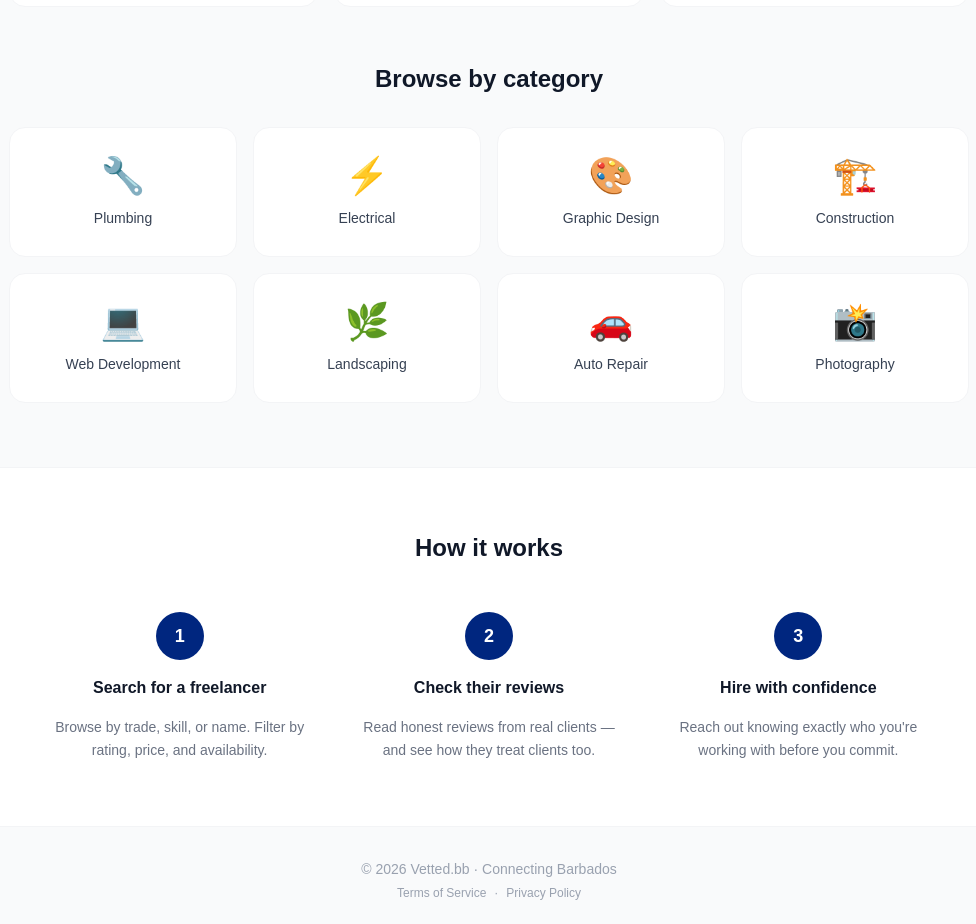
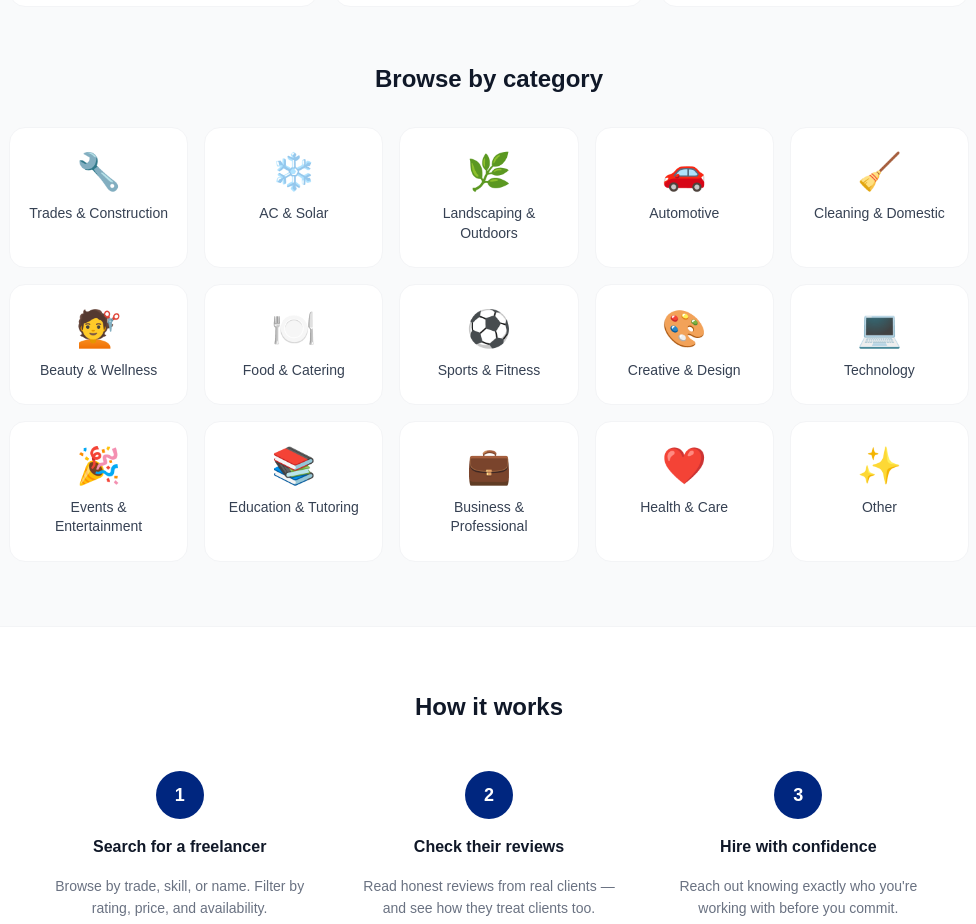
Before and after one commit to CodeCarson246/Vetted-bb, a Next.js app: page / in a window 1280 px wide. Shown: the part 840-1764 px from the top of the page, without its empty margins (151-1127 px from the left). Built offline with nearby package versions, Linux system fonts and the light colour scheme; no server answers.

Commit message:
15 categories with smart search, category field on profiles, 5-column grid

```diff
--- a/app/dashboard/page.js
+++ b/app/dashboard/page.js
@@ -67,6 +67,7 @@ export default function Dashboard() {
   const [hourlyRate, setHourlyRate] = useState('')
   const [available, setAvailable] = useState(false)
   const [skillsInput, setSkillsInput] = useState('')
+  const [category, setCategory] = useState('')
   const [saving, setSaving] = useState(false)
   const [saveSuccess, setSaveSuccess] = useState(false)
   const [saveError, setSaveError] = useState(null)
@@ -90,6 +91,7 @@ export default function Dashboard() {
   const [createLocation, setCreateLocation] = useState('')
   const [createBio, setCreateBio] = useState('')
   const [createRate, setCreateRate] = useState('')
+  const [createCategory, setCreateCategory] = useState('')
   const [createSkills, setCreateSkills] = useState('')
   const [createAvailable, setCreateAvailable] = useState(true)
   const [createServices, setCreateServices] = useState([])
@@ -153,6 +155,7 @@ export default function Dashboard() {
           setHourlyRate(p.hourly_rate || '')
           setAvailable(p.available || false)
           setSkillsInput((p.skills || []).join(', '))
+          setCategory(p.category || '')
           setAvatarUrl(p.avatar_url || '')
 
           const { data: r } = await supabase
@@ -186,13 +189,13 @@ export default function Dashboard() {
 
     const { error } = await supabase
       .from('freelancers')
-      .update({ bio, hourly_rate: hourlyRate, available, skills })
+      .update({ bio, hourly_rate: hourlyRate, available, skills, category })
       .eq('user_id', user.id)
 
     if (error) {
       setSaveError(error.message)
     } else {
-      setProfile(prev => ({ ...prev, bio, hourly_rate: hourlyRate, available, skills }))
+      setProfile(prev => ({ ...prev, bio, hourly_rate: hourlyRate, available, skills, category }))
       setSaveSuccess(true)
       setTimeout(() => { setSaveSuccess(false); setShowEditForm(false) }, 1500)
     }
@@ -217,6 +220,7 @@ export default function Dashboard() {
         hourly_rate: createRate,
         available: createAvailable,
         skills,
+        category: createCategory || null,
         user_id: user.id,
         email: user.email,
         rating: 0,
@@ -793,6 +797,21 @@ export default function Dashboard() {
                   </div>
 
                   <div>
+                    <label className="block text-sm font-medium text-gray-700 mb-1">Category</label>
+                    <select
+                      value={category}
+                      onChange={e => setCategory(e.target.value)}
+                      className="w-full px-4 py-3 border border-gray-200 rounded-xl text-gray-900 outline-none focus:border-gray-400 bg-white"
+                    >
+                      <option value="">Select a category</option>
+                      {["Trades & Construction","AC & Solar","Landscaping & Outdoors","Automotive","Cleaning & Domestic","Beauty & Wellness","Food & Catering","Sports & Fitness","Creative & Design","Technology","Events & Entertainment","Education & Tutoring","Business & Professional","Health & Care","Other"].map(c => (
+                        <option key={c} value={c}>{c}</option>
+                      ))}
+                    </select>
+                    <p className="text-xs text-gray-400 mt-1.5">This helps clients find you when browsing categories.</p>
+                  </div>
+
+                  <div>
                     <label className="block text-sm font-medium text-gray-700 mb-2">Price tier</label>
                     <div className="grid grid-cols-2 gap-2 sm:grid-cols-4">
                       {PRICE_TIERS.map(tier => (
@@ -1320,6 +1339,24 @@ export default function Dashboard() {
                           />
                         </div>
                         {createErrors.trade && <p className="text-xs text-red-500 mt-1">{createErrors.trade}</p>}
+                      </div>
+
+                      {/* Category */}
+                      <div>
+                        <label className="block text-sm font-semibold text-gray-700 mb-1.5">Category</label>
+                        <select
+                          value={createCategory}
+                          onChange={e => setCreateCategory(e.target.value)}
+                          className="w-full px-4 py-3 border border-gray-200 rounded-lg text-gray-900 outline-none bg-white"
+                          onFocus={e => e.target.style.borderColor = '#00267F'}
+                          onBlur={e => e.target.style.borderColor = ''}
+                        >
+                          <option value="">Select a category</option>
+                          {["Trades & Construction","AC & Solar","Landscaping & Outdoors","Automotive","Cleaning & Domestic","Beauty & Wellness","Food & Catering","Sports & Fitness","Creative & Design","Technology","Events & Entertainment","Education & Tutoring","Business & Professional","Health & Care","Other"].map(c => (
+                            <option key={c} value={c}>{c}</option>
+                          ))}
+                        </select>
+                        <p className="text-xs text-gray-400 mt-1.5">This helps clients find you when browsing categories.</p>
                       </div>
 
                       {/* Location */}
--- a/app/page.js
+++ b/app/page.js
@@ -3,14 +3,21 @@ import { useState, useEffect } from 'react'
 import { supabase } from '@/lib/supabase'
 
 const categories = [
-  { icon: "🔧", name: "Plumbing" },
-  { icon: "⚡", name: "Electrical" },
-  { icon: "🎨", name: "Graphic Design" },
-  { icon: "🏗️", name: "Construction" },
-  { icon: "💻", name: "Web Development" },
-  { icon: "🌿", name: "Landscaping" },
-  { icon: "🚗", name: "Auto Repair" },
-  { icon: "📸", name: "Photography" },
+  { icon: "🔧", name: "Trades & Construction", searchQuery: "electrician plumber carpenter mason painter roofer welder tiler construction builder" },
+  { icon: "❄️", name: "AC & Solar", searchQuery: "ac air conditioning solar installer technician cooling heating" },
+  { icon: "🌿", name: "Landscaping & Outdoors", searchQuery: "landscaper gardener pool cleaner pest control tree garden lawn irrigation" },
+  { icon: "🚗", name: "Automotive", searchQuery: "mechanic auto car body repair detailer tow boat motorcycle vehicle engine" },
+  { icon: "🧹", name: "Cleaning & Domestic", searchQuery: "cleaner cleaning housekeeper laundry maid domestic janitor ironing" },
+  { icon: "💇", name: "Beauty & Wellness", searchQuery: "hairdresser barber nail makeup artist massage therapist personal trainer nutritionist beauty salon" },
+  { icon: "🍽️", name: "Food & Catering", searchQuery: "chef caterer baker bartender food vendor cake catering meal prep cook" },
+  { icon: "⚽", name: "Sports & Fitness", searchQuery: "football cricket swimming tennis gym trainer dance yoga coach instructor fitness" },
+  { icon: "🎨", name: "Creative & Design", searchQuery: "graphic designer photographer videographer web designer social media content creator illustrator" },
+  { icon: "💻", name: "Technology", searchQuery: "web developer app developer IT support computer repair network CCTV installer tech" },
+  { icon: "🎉", name: "Events & Entertainment", searchQuery: "DJ event planner MC host decorator sound technician lighting band musician entertainment" },
+  { icon: "📚", name: "Education & Tutoring", searchQuery: "tutor teacher maths english music driving language special needs education instructor" },
+  { icon: "💼", name: "Business & Professional", searchQuery: "accountant bookkeeper lawyer notary HR consultant marketing translator business professional" },
+  { icon: "❤️", name: "Health & Care", searchQuery: "nurse caregiver babysitter nanny elder care first aid health carer" },
+  { icon: "✨", name: "Other", searchQuery: "other" },
 ]
 
 const iconStyle = { width: '40px', height: '28px', display: 'flex', alignItems: 'center', justifyContent: 'center', fontSize: '28px' }
@@ -207,18 +214,17 @@ export default function Home() {
       {/* Browse by category */}
       <section className="max-w-5xl mx-auto px-4 sm:px-8 pb-16">
         <h2 className="text-2xl font-bold text-gray-900 mb-8 text-center">Browse by category</h2>
-        <div className="grid grid-cols-2 md:grid-cols-4 gap-4">
+        <div className="grid grid-cols-2 md:grid-cols-3 lg:grid-cols-5 gap-4">
           {categories.map((cat) => (
             <a
               key={cat.name}
-              href={`/search?q=${cat.name}`}
-              className="flex flex-col items-center gap-3 p-7 bg-white border border-gray-100 rounded-2xl hover:shadow-sm cursor-pointer transition-all group"
-              style={{ '--hover-border': '#00267F' }}
+              href={`/search?q=${encodeURIComponent(cat.searchQuery)}`}
+              className="flex flex-col items-center gap-3 px-4 py-6 bg-white border border-gray-100 rounded-2xl hover:shadow-sm cursor-pointer transition-all group"
               onMouseEnter={e => e.currentTarget.style.borderColor = '#00267F'}
               onMouseLeave={e => e.currentTarget.style.borderColor = ''}
             >
               <span className="text-4xl">{cat.icon}</span>
-              <span className="font-medium text-gray-700 text-sm">{cat.name}</span>
+              <span className="font-medium text-gray-700 text-sm text-center leading-snug">{cat.name}</span>
             </a>
           ))}
         </div>
--- a/app/search/page.js
+++ b/app/search/page.js
@@ -75,11 +75,11 @@ function SearchPage() {
 
   const filtered = freelancers
     .filter(f => {
-      if (query && !(
-        f.name.toLowerCase().includes(query.toLowerCase()) ||
-        f.trade.toLowerCase().includes(query.toLowerCase()) ||
-        f.skills.some(s => s.toLowerCase().includes(query.toLowerCase()))
-      )) return false
+      if (query) {
+        const words = query.toLowerCase().split(/\s+/).filter(Boolean)
+        const haystack = [f.name, f.trade, f.category || '', ...(f.skills || [])].join(' ').toLowerCase()
+        if (!words.some(w => haystack.includes(w))) return false
+      }
       if (availability === 'available' && !f.available) return false
       if (priceRange !== 'all') {
         const rate = parseFloat(f.hourly_rate)
```
